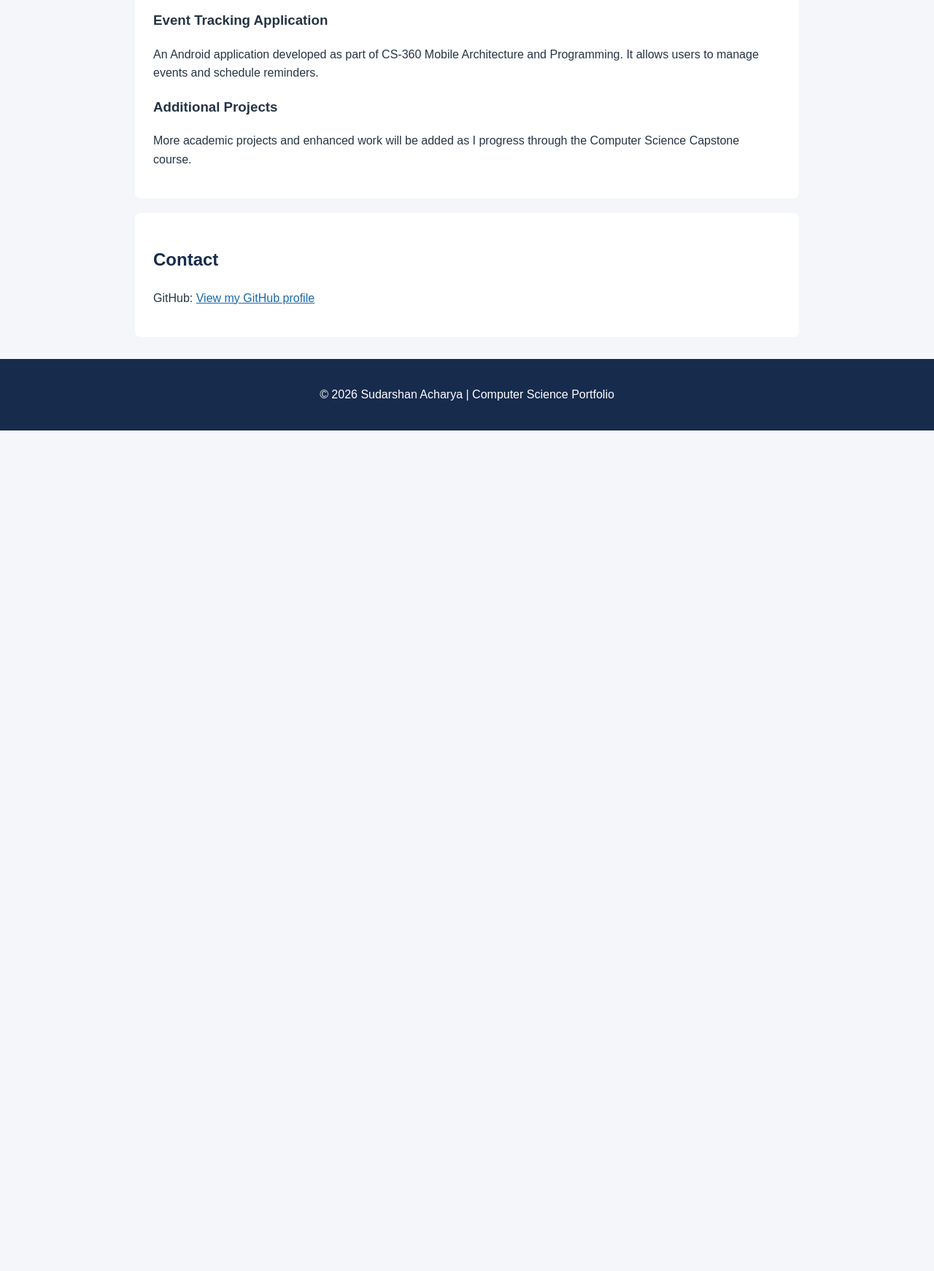
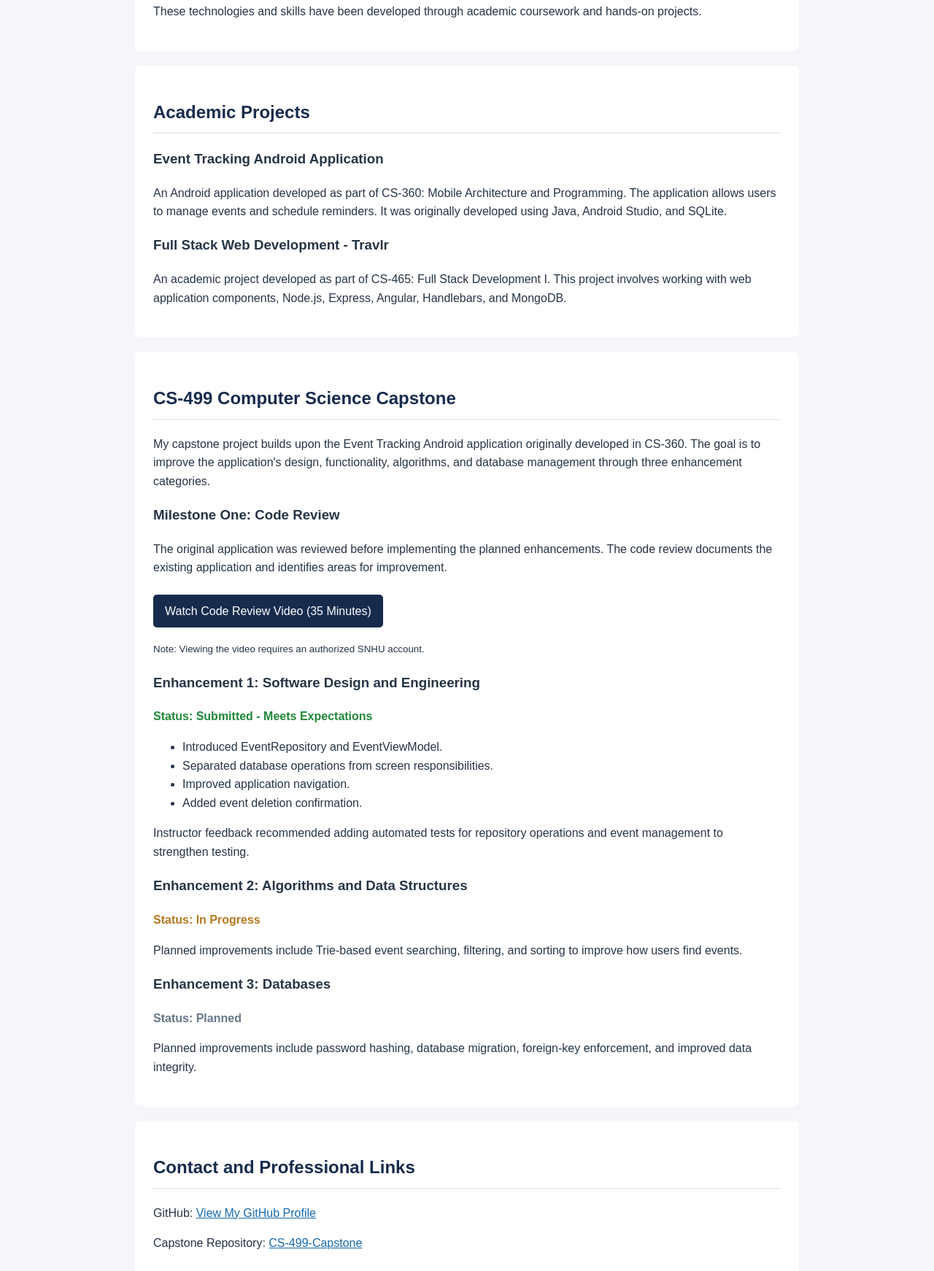
Before and after one commit to sudarshan-acharya/CS-499-Capstone, a plain HTML site: page index.html in a window 1280 px wide. Shown: the part 1058-2800 px from the top of the page at 73% size. Before the commit the page ends 1648 px from the top, so only its background shows below. Drawn offline with Linux system fonts and the light colour scheme.

Commit message:
Enhance portfolio layout and update content
Updated content and styling in index.html to enhance the portfolio presentation.

```diff
--- a/index.html
+++ b/index.html
@@ -1,9 +1,9 @@
-
 <!DOCTYPE html>
 <html lang="en">
 <head>
     <meta charset="UTF-8">
     <meta name="viewport" content="width=device-width, initial-scale=1.0">
+    <meta name="description" content="Sudarshan Acharya's Computer Science academic and professional portfolio.">
     <title>Sudarshan Acharya | Computer Science Portfolio</title>
 
     <style>
@@ -34,13 +34,19 @@
             background-color: #ffffff;
             padding: 15px;
             text-align: center;
+            position: sticky;
+            top: 0;
         }
 
         nav a {
             color: #172b4d;
             text-decoration: none;
-            margin: 0 15px;
+            margin: 0 12px;
             font-weight: bold;
+        }
+
+        nav a:hover {
+            color: #1769aa;
         }
 
         main {
@@ -58,6 +64,42 @@
 
         h2 {
             color: #172b4d;
+            border-bottom: 2px solid #e8edf3;
+            padding-bottom: 8px;
+        }
+
+        h3 {
+            color: #263445;
+        }
+
+        .status {
+            font-weight: bold;
+        }
+
+        .completed {
+            color: #218838;
+        }
+
+        .progress {
+            color: #b7791f;
+        }
+
+        .planned {
+            color: #68778a;
+        }
+
+        .button-link {
+            display: inline-block;
+            background-color: #172b4d;
+            color: white;
+            padding: 10px 16px;
+            border-radius: 5px;
+            text-decoration: none;
+            margin-top: 8px;
+        }
+
+        .button-link:hover {
+            background-color: #244a78;
         }
 
         footer {
@@ -69,6 +111,25 @@
 
         a {
             color: #1769aa;
+        }
+
+        footer a {
+            color: white;
+        }
+
+        @media (max-width: 600px) {
+            nav a {
+                display: inline-block;
+                margin: 6px;
+            }
+
+            header {
+                padding: 40px 15px;
+            }
+
+            section {
+                padding: 20px;
+            }
         }
     </style>
 </head>
@@ -85,6 +146,7 @@
         <a href="#about">About Me</a>
         <a href="#skills">Skills</a>
         <a href="#projects">Projects</a>
+        <a href="#capstone">Capstone</a>
         <a href="#contact">Contact</a>
     </nav>
 
@@ -92,55 +154,170 @@
 
         <section id="about">
             <h2>About Me</h2>
+
             <p>
                 I am pursuing a Bachelor of Science in Computer Science
-                at Southern New Hampshire University. Through my
-                coursework, I have developed foundational skills in
-                programming, application development, and software design.
+                at Southern New Hampshire University. I previously
+                earned an Associate of Applied Science in Information
+                Technology from the Community College of Baltimore County.
             </p>
+
             <p>
-                My interests include software development, programming,
-                and problem-solving. My goal is to continue improving my
-                technical skills and pursue a career in the technology field.
+                My interest in technology began during community college.
+                After gaining experience in IT support, I decided to
+                continue my education in Computer Science to develop
+                stronger programming and application development skills.
+            </p>
+
+            <p>
+                I am interested in software development, back-end
+                development, application design, and problem-solving.
+                My goal is to continue building practical experience
+                and pursue opportunities in the technology field.
             </p>
         </section>
 
         <section id="skills">
             <h2>Technical Skills</h2>
+
             <ul>
-                <li>Programming and Application Development</li>
-                <li>Java and Python</li>
-                <li>Database Management and SQL</li>
-                <li>Software Design and Testing</li>
-                <li>HTML, CSS, and JavaScript</li>
-                <li>Problem-Solving and Debugging</li>
+                <li>Programming: Java and Python</li>
+                <li>Web Development: HTML, CSS, and JavaScript</li>
+                <li>Databases: SQLite and MongoDB</li>
+                <li>Application Development: Android Studio</li>
+                <li>Back-End Development: Node.js and Express</li>
+                <li>Front-End Development: Angular</li>
+                <li>Version Control: Git and GitHub</li>
+                <li>Software Design, Testing, and Debugging</li>
             </ul>
+
+            <p>
+                These technologies and skills have been developed through
+                academic coursework and hands-on projects.
+            </p>
         </section>
 
         <section id="projects">
             <h2>Academic Projects</h2>
 
-            <h3>Event Tracking Application</h3>
+            <h3>Event Tracking Android Application</h3>
+
             <p>
-                An Android application developed as part of CS-360
-                Mobile Architecture and Programming. It allows users
-                to manage events and schedule reminders.
+                An Android application developed as part of CS-360:
+                Mobile Architecture and Programming. The application
+                allows users to manage events and schedule reminders.
+                It was originally developed using Java, Android Studio,
+                and SQLite.
             </p>
 
-            <h3>Additional Projects</h3>
+            <h3>Full Stack Web Development - Travlr</h3>
+
             <p>
-                More academic projects and enhanced work will be
-                added as I progress through the Computer Science
-                Capstone course.
+                An academic project developed as part of CS-465:
+                Full Stack Development I. This project involves
+                working with web application components, Node.js,
+                Express, Angular, Handlebars, and MongoDB.
             </p>
         </section>
 
+        <section id="capstone">
+            <h2>CS-499 Computer Science Capstone</h2>
+
+            <p>
+                My capstone project builds upon the Event Tracking
+                Android application originally developed in CS-360.
+                The goal is to improve the application's design,
+                functionality, algorithms, and database management
+                through three enhancement categories.
+            </p>
+
+            <h3>Milestone One: Code Review</h3>
+
+            <p>
+                The original application was reviewed before
+                implementing the planned enhancements. The code
+                review documents the existing application and
+                identifies areas for improvement.
+            </p>
+
+            <p>
+                <a class="button-link"
+                   href="https://snhu-my.sharepoint.com/personal/sudarshan_acharya_snhu_edu/_layouts/15/stream.aspx?id=%2Fpersonal%2Fsudarshan%5Facharya%5Fsnhu%5Fedu%2FDocuments%2FCS499%20Milestone%20One%2Emp4&referrer=StreamWebApp%2EWeb&referrerScenario=AddressBarCopied%2Eview%2Eebc11c2d%2D711f%2D46c4%2Db703%2D6468b21ad905"
+                   target="_blank"
+                   rel="noopener noreferrer">
+                    Watch Code Review Video (35 Minutes)
+                </a>
+            </p>
+
+            <p>
+                <small>
+                    Note: Viewing the video requires an authorized
+                    SNHU account.
+                </small>
+            </p>
+
+            <h3>Enhancement 1: Software Design and Engineering</h3>
+
+            <p class="status completed">
+                Status: Submitted - Meets Expectations
+            </p>
+
+            <ul>
+                <li>Introduced EventRepository and EventViewModel.</li>
+                <li>Separated database operations from screen responsibilities.</li>
+                <li>Improved application navigation.</li>
+                <li>Added event deletion confirmation.</li>
+            </ul>
+
+            <p>
+                Instructor feedback recommended adding automated
+                tests for repository operations and event management
+                to strengthen testing.
+            </p>
+
+            <h3>Enhancement 2: Algorithms and Data Structures</h3>
+
+            <p class="status progress">
+                Status: In Progress
+            </p>
+
+            <p>
+                Planned improvements include Trie-based event searching,
+                filtering, and sorting to improve how users find events.
+            </p>
+
+            <h3>Enhancement 3: Databases</h3>
+
+            <p class="status planned">
+                Status: Planned
+            </p>
+
+            <p>
+                Planned improvements include password hashing,
+                database migration, foreign-key enforcement,
+                and improved data integrity.
+            </p>
+
+        </section>
+
         <section id="contact">
-            <h2>Contact</h2>
+            <h2>Contact and Professional Links</h2>
+
             <p>
                 GitHub:
-                <a href="https://github.com/sudarshan-acharya">
-                    View my GitHub profile
+                <a href="https://github.com/sudarshan-acharya"
+                   target="_blank"
+                   rel="noopener noreferrer">
+                    View My GitHub Profile
+                </a>
+            </p>
+
+            <p>
+                Capstone Repository:
+                <a href="https://github.com/sudarshan-acharya/CS-499-Capstone"
+                   target="_blank"
+                   rel="noopener noreferrer">
+                    CS-499-Capstone
                 </a>
             </p>
         </section>
@@ -148,7 +325,10 @@
     </main>
 
     <footer>
-        <p>&copy; 2026 Sudarshan Acharya | Computer Science Portfolio</p>
+        <p>
+            &copy; 2026 Sudarshan Acharya |
+            Computer Science Portfolio
+        </p>
     </footer>
 
 </body>
```
